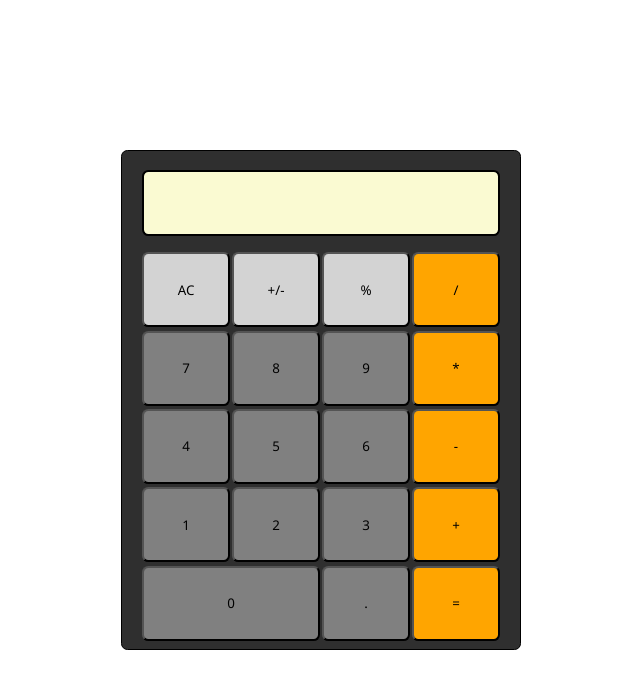
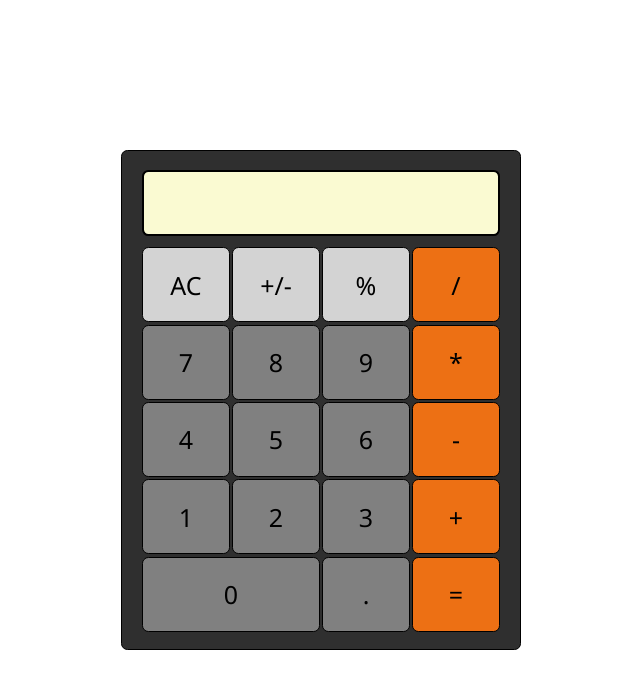
Before and after one commit to EyeIgnite/Calculator-TOP, a plain HTML site: page index.html in a window 1280 px wide. Shown: the whole page, without its empty margins (319-959 px from the left). Drawn offline with Linux system fonts and the light colour scheme.

Commit message:
add hover on click to all the buttons and padding to button container

```diff
--- a/styles.css
+++ b/styles.css
@@ -49,6 +49,7 @@
   justify-content: center;
   align-items: flex-start;
   margin-top: -60px;
+  padding-bottom: 10px;
 }
 
 button {
@@ -57,6 +58,8 @@
   cursor: pointer;
   margin: -5px 1px;
   border-radius: .4rem;
+  border: 1px solid black;
+  font-size: 25px;
 }
 
 .zero {
@@ -67,10 +70,22 @@
   background-color: lightgray;
 }
 
+.grey:active {
+  background-color: white;
+}
+
 .orange {
-  background-color: orange;
+  background-color: #ed7014;
+}
+
+.orange:active {
+  background-color: #fcae1e;
 }
 
 .dark-grey {
   background-color: gray;
 }
+
+.dark-grey:active {
+  background-color: darkgrey;
+}
```
